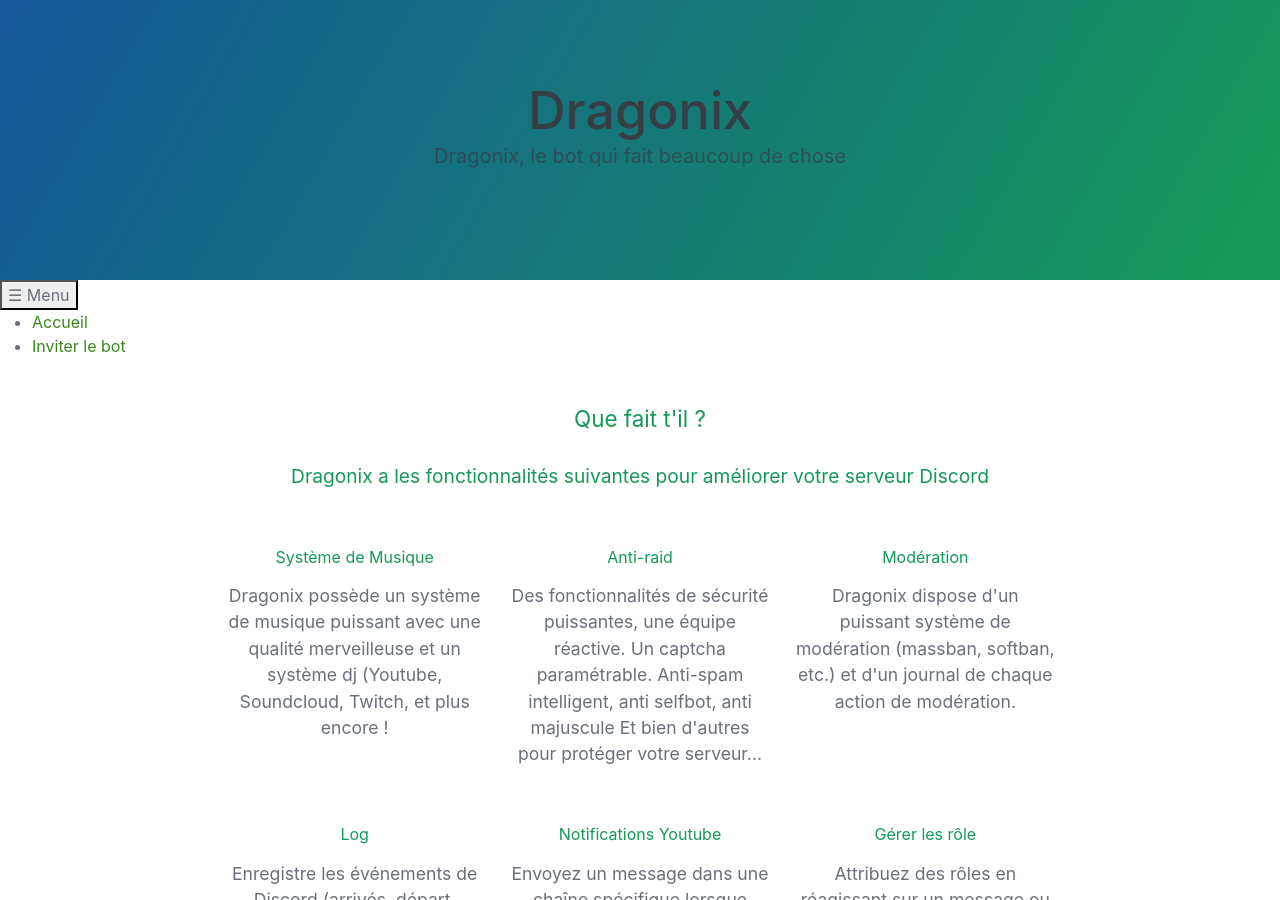
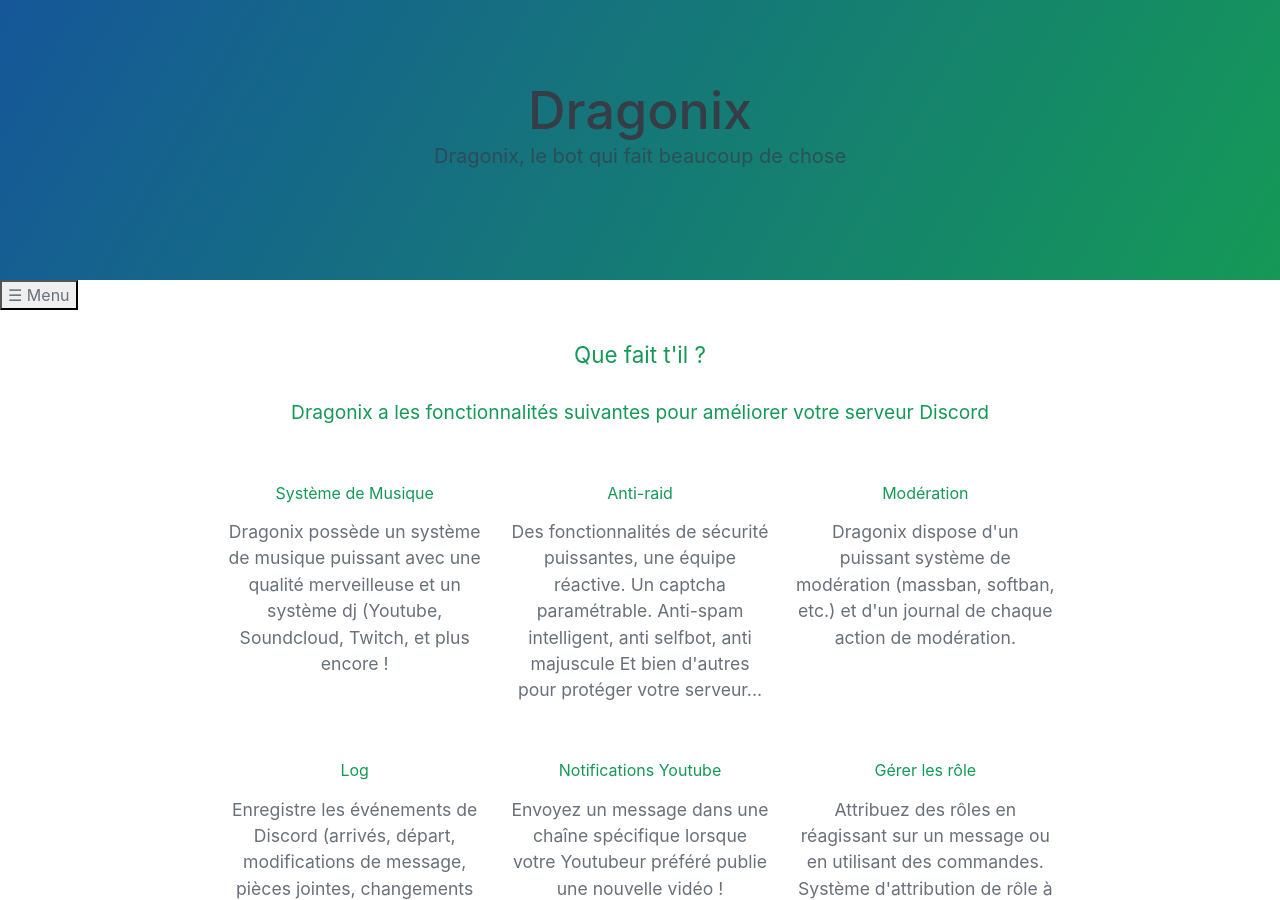
Before and after one commit to Didoub74/didoub74.github.io, a Jekyll site: the page built from index.md, in a window 1280 px wide and 900 px high. Built offline with Jekyll 4.4.1, drawn with Linux system fonts in a browser that asks for light colours; some web fonts are replaced.

Commit message:
Update default.html

```diff
--- a/_layouts/default.html
+++ b/_layouts/default.html
@@ -10,6 +10,7 @@
     <meta name="theme-color" content="#157878">
     <meta name="apple-mobile-web-app-status-bar-style" content="black-translucent">
     <link rel="stylesheet" href="{{ '/assets/css/style.css?v=' | append: site.github.build_revision | relative_url }}">
+    <link href="/assets/css/pushy.css" rel="stylesheet">
     {% include head-custom.html %}
   </head>
   <body>
@@ -38,5 +39,6 @@
         <span class="site-footer-credits">{{ page.title | default: site.title | default: site.github.repository_name }}.</span>
       </footer>
     </main>
+  <script src="/script/pushy.min.js"></script>
   </body>
 </html>
```
